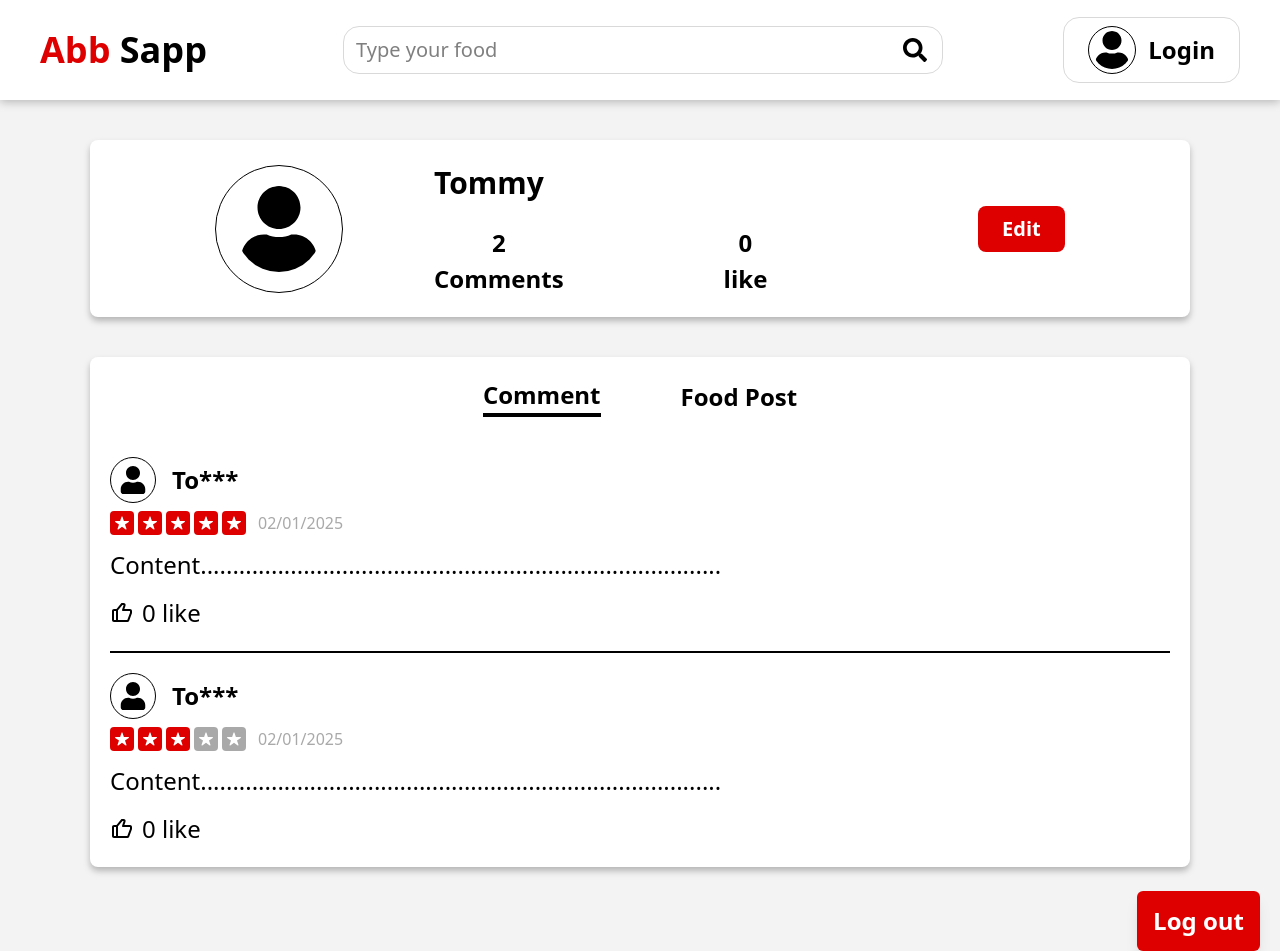
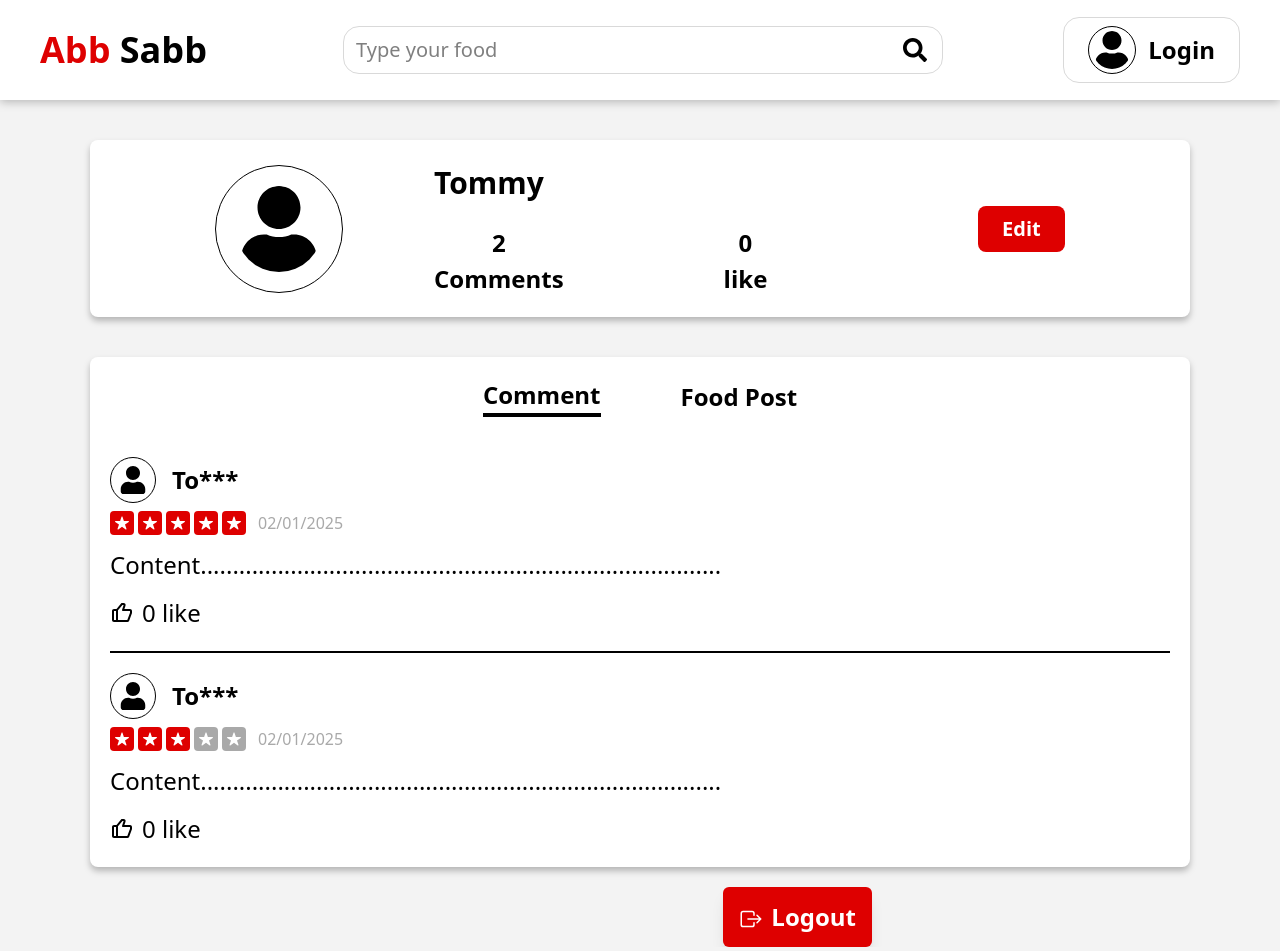
Before and after one commit to CSC105-2024/G02-forget-PreHack-2025, a React (Vite) app in the folder Frontend/: page /profile in a window 1280 px wide. Built offline with nearby package versions, Linux system fonts and the light colour scheme.

Commit message:
Updated log in

```diff
--- a/Frontend/src/components/Navbar.jsx
+++ b/Frontend/src/components/Navbar.jsx
@@ -11,7 +11,7 @@ const Navbar = () => {
             <NavLink to={"/home"} className='max-sm:text-[20px] text-[36px] font-bold ml-2 lg:ml-10 cursor-pointer'>
                 <h1 className='flex flex-row'>
                     <span className='text-[#DE0000]'>Abb&nbsp;</span>
-                    <span className='text-[#000000]'>Sapp</span>
+                    <span className='text-[#000000]'>Sabb</span>
                 </h1>
             </NavLink>
             <NavLink className='flex items-center max-sm:ml-2 max-sm:mr-2 ml-5 mr-5'>
--- a/Frontend/src/pages/ProfilePage.jsx
+++ b/Frontend/src/pages/ProfilePage.jsx
@@ -3,15 +3,18 @@ import Navbar from '../components/Navbar'
 import { FaUser } from "react-icons/fa";
 import { IoIosStar } from "react-icons/io";
 import { BiLike } from "react-icons/bi";
-
-const handleSignOut = () => {
-    localStorage.removeItem("userAccount");
-    navigate('/signin');
-  };
+import { useNavigate } from 'react-router-dom';
+import { IoExitOutline } from "react-icons/io5";
 
 const ProfilePage = () => {
+    const navigate = useNavigate();
     const [showComment, setShowComment] = useState(true);
     const [showPost, setShowPost] = useState(false);
+
+    const handleSignOut = () => {
+    localStorage.removeItem("userAccount");
+    navigate('/login');
+  };
   return (
     <>
     <Navbar></Navbar>
@@ -97,12 +100,13 @@ const ProfilePage = () => {
             }
         </div>
     </div>
-    <div className=" flex flex-row justify-end w-[100%] ">
+    <div className=" flex flex-row justify-end w-[100%]">
           <button
             onClick={handleSignOut}
-            className="mt-6 px-4 py-2  text-[16px]  mr-5 max-sm:mr-3 font-semibold  rounded-md bg-[#DE0000] text-white  transition cursor-pointer shadow-lg lg:py-3 lg:text-[24px]"
+            className=" flex justify-center items-center mt-5 px-4 py-2  text-[16px]  mr-102 max-sm:mr-3 font-semibold  rounded-md bg-[#DE0000] text-white  transition cursor-pointer shadow-lg lg:py-3 lg:text-[24px] "
           >
-            Log out
+           <IoExitOutline className="mt-1 mr-2 " ></IoExitOutline >
+            <p>Logout</p>
           </button>
 
         </div>
```
